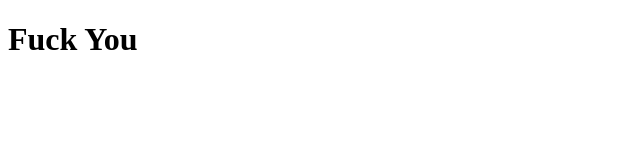
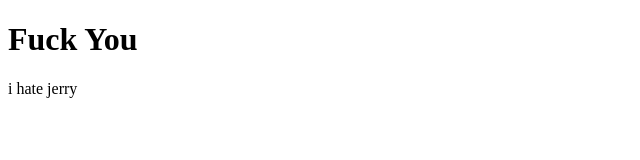
Before and after one commit to obatayoanjolaoluwa5-ops/Git-Class, a plain HTML site: page index.html in a window 1280 px wide. Shown: the full height of the page, 0-640 px from the left. Drawn offline with Linux system fonts and the light colour scheme.

Commit message:
Add paragraph expressing dislike for Jerry

```diff
--- a/index.html
+++ b/index.html
@@ -8,6 +8,7 @@
   </head>
   <body>
     <h1>Fuck You</h1>
+    <p>i hate jerry</p>
   </body>
 </html>
 <script src="./Script.js"></script>
```
